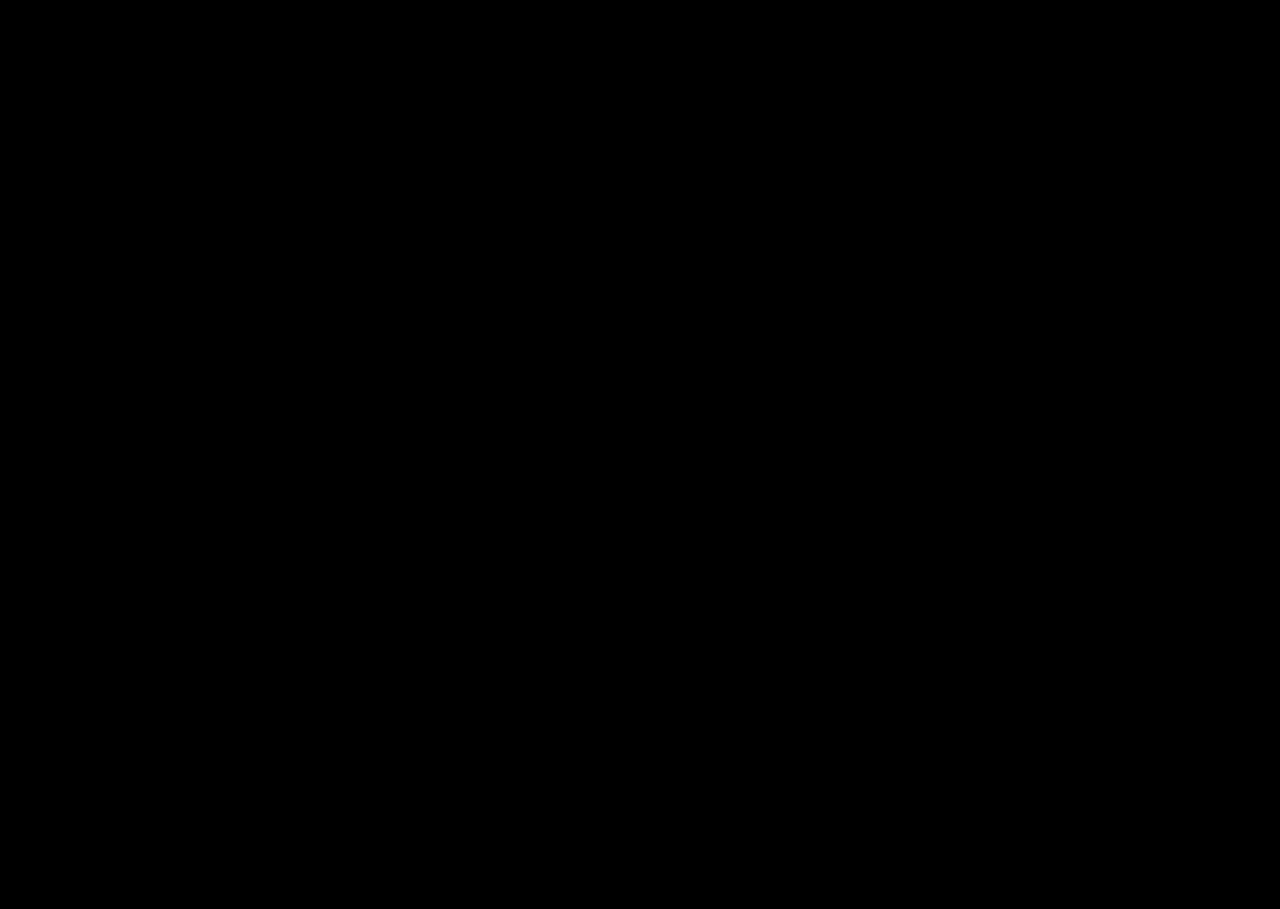
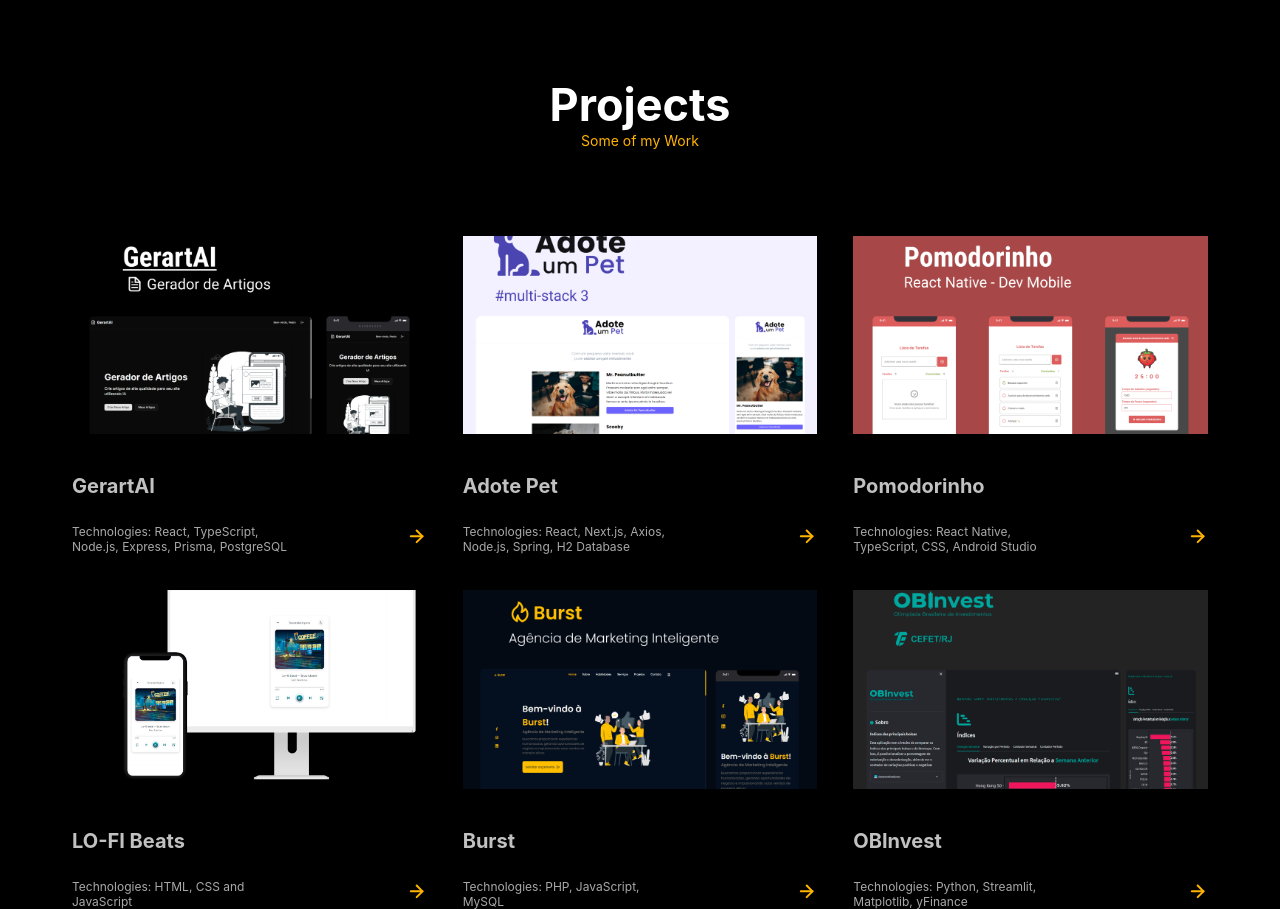
Before and after one commit to PedroCantanhede/portfolio-cantanhede, a React (Vite) app: page / in a window 1280 px wide. Shown: the part 3700-4609 px from the top of the page. Before the commit the page ends 3777 px from the top, so only its background shows below. Built offline with nearby package versions, Linux system fonts and the light colour scheme.

Commit message:
feat: implementation of the projects section

```diff
--- a/src/App.tsx
+++ b/src/App.tsx
@@ -3,6 +3,7 @@
 import AboutSection from '@/sections/AboutSection';
 import JourneySection from '@/sections/JourneySection';
 import TestimonialsSection from '@/sections/TestimonialsSection';
+import ProjectsSection from '@/sections/ProjectsSection';
 
 function App() {
   return (
@@ -13,6 +14,7 @@
         <AboutSection />
         <JourneySection />
         <TestimonialsSection />
+        <ProjectsSection />
       </main>
     </div>
   );
--- a/src/sections/ProjectsSection.tsx
+++ b/src/sections/ProjectsSection.tsx
@@ -1,193 +1,144 @@
-import { Card, CardContent, CardHeader, CardTitle } from '@/components/ui/card';
-import { Button } from '@/components/ui/button';
-import { ExternalLink, Github } from 'lucide-react';
-import type { Project } from '@/types';
+
+// Import project images
+import project1 from '@/assets/projects/project1.png';
+import project2 from '@/assets/projects/project2.png';
+import project3 from '@/assets/projects/project3.png';
+import project4 from '@/assets/projects/project4.png';
+import project5 from '@/assets/projects/project5.png';
+import project6 from '@/assets/projects/project6.png';
+
+// Import button icon
+import buttonMain from '@/assets/button-main.svg';
 
 const ProjectsSection = () => {
-  const projects: Project[] = [
+  const projects = [
     {
-      id: '1',
-      title: 'E-commerce Platform',
-      description: 'Plataforma completa de e-commerce com carrinho de compras, pagamentos integrados e painel administrativo.',
-      image: '🛒',
-      technologies: ['React', 'Node.js', 'PostgreSQL', 'Stripe', 'Docker'],
-      githubUrl: 'https://github.com',
-      liveUrl: 'https://exemplo.com',
-      featured: true
+      id: 1,
+      title: "GerartAI",
+      technologies: "Technologies: React, TypeScript, Node.js, Express, Prisma, PostgreSQL",
+      image: project1
     },
     {
-      id: '2',
-      title: 'Task Management App',
-      description: 'Aplicação de gerenciamento de tarefas com drag-and-drop, notificações e colaboração em tempo real.',
-      image: '📋',
-      technologies: ['React', 'TypeScript', 'Socket.io', 'MongoDB', 'Tailwind CSS'],
-      githubUrl: 'https://github.com',
-      liveUrl: 'https://exemplo.com',
-      featured: true
+      id: 2,
+      title: "Adote Pet",
+      technologies: "Technologies: React, Next.js, Axios, Node.js, Spring, H2 Database",
+      image: project2
     },
     {
-      id: '3',
-      title: 'Weather Dashboard',
-      description: 'Dashboard interativo para visualização de dados meteorológicos com gráficos e mapas.',
-      image: '🌤️',
-      technologies: ['Vue.js', 'Chart.js', 'OpenWeather API', 'PWA'],
-      githubUrl: 'https://github.com',
-      liveUrl: 'https://exemplo.com',
-      featured: false
+      id: 3,
+      title: "Pomodorinho",
+      technologies: "Technologies: React Native, TypeScript, CSS, Android Studio",
+      image: project3
     },
     {
-      id: '4',
-      title: 'Social Media Analytics',
-      description: 'Ferramenta de análise de redes sociais com relatórios detalhados e insights automatizados.',
-      image: '📊',
-      technologies: ['Next.js', 'Python', 'TensorFlow', 'Redis', 'AWS'],
-      githubUrl: 'https://github.com',
-      liveUrl: 'https://exemplo.com',
-      featured: false
+      id: 4,
+      title: "LO-FI Beats",
+      technologies: "Technologies: HTML, CSS and JavaScript",
+      image: project4
     },
     {
-      id: '5',
-      title: 'Mobile Banking App',
-      description: 'Aplicativo móvel de banco digital com autenticação biométrica e transferências instantâneas.',
-      image: '🏦',
-      technologies: ['React Native', 'Node.js', 'PostgreSQL', 'JWT', 'Biometrics'],
-      githubUrl: 'https://github.com',
-      liveUrl: 'https://exemplo.com',
-      featured: true
+      id: 5,
+      title: "Burst",
+      technologies: "Technologies: PHP, JavaScript, MySQL",
+      image: project5
     },
     {
-      id: '6',
-      title: 'AI Chatbot',
-      description: 'Chatbot inteligente com processamento de linguagem natural e integração com múltiplas plataformas.',
-      image: '🤖',
-      technologies: ['Python', 'OpenAI API', 'FastAPI', 'WebSocket', 'Docker'],
-      githubUrl: 'https://github.com',
-      liveUrl: 'https://exemplo.com',
-      featured: false
+      id: 6,
+      title: "OBInvest",
+      technologies: "Technologies: Python, Streamlit, Matplotlib, yFinance",
+      image: project6
     }
   ];
 
-  const featuredProjects = projects.filter(project => project.featured);
-  const otherProjects = projects.filter(project => !project.featured);
-
   return (
-    <section id="projects" className="py-20 px-4 sm:px-6 lg:px-8 bg-secondary/20">
-      <div className="max-w-7xl mx-auto">
-        <div className="text-center mb-16">
-          <h2 className="text-3xl sm:text-4xl font-bold text-foreground mb-4">
-            Projetos
+    <section
+      id="projects"
+      className="min-h-screen flex items-center justify-center px-4 sm:px-6 lg:px-8 py-16"
+      style={{ paddingTop: "40px" }}
+    >
+      <div className="max-w-6xl mx-auto text-center">
+        <div className="space-y-12">
+          {/* Title and Subtitle */}
+          <div style={{ paddingBottom: "60px" }}>
+            <h2
+              className="text-[45px] font-extrabold text-white"
+              style={{ fontFamily: "Inter", margin: 0, padding: 0 }}
+            >
+              Projects
             </h2>
-          <p className="text-xl text-muted-foreground max-w-3xl mx-auto">
-            Alguns dos projetos que desenvolvi para demonstrar minhas habilidades e experiência
+            <p
+              className="text-[14px] font-semibold text-[#FFB400]"
+              style={{ fontFamily: "Inter", margin: 0, padding: 0, paddingBottom: "27px" }}
+            >
+              Some of my Work
             </p>
           </div>
 
-        {/* Featured Projects */}
-        <div className="mb-16">
-          <h3 className="text-2xl font-semibold text-foreground mb-8 text-center">
-            Projetos em Destaque
+          {/* Projects Grid */}
+          <div className="w-full flex justify-center">
+            <div className="grid grid-cols-3 gap-[36px] mx-auto">
+              {projects.map((project) => (
+                <div
+                  key={project.id}
+                  className="overflow-hidden"
+                  style={{ width: "354.67px", height: "318.33px", backgroundColor: "#000000" }}
+                >
+                  {/* Project Image */}
+                  <div style={{ width: "354.67px", height: "198.33px", overflow: "hidden" }}>
+                    <img
+                      src={project.image}
+                      alt={project.title}
+                      className="w-full h-full object-cover"
+                    />
+                  </div>
+
+                  {/* Project Content */}
+                  <div className="p-4 flex justify-between items-end h-[120px]">
+                    <div className="flex-1" style={{ textAlign: "left" }}>
+                      {/* Project Title */}
+                      <h3
+                        style={{
+                          fontFamily: "Inter",
+                          fontSize: "20px",
+                          fontWeight: 700,
+                          color: "#C1C1C1",
+                          margin: 0,
+                          padding: 0
+                        }}
+                      >
+                        {project.title}
                       </h3>
-          <div className="grid grid-cols-1 lg:grid-cols-2 gap-8">
-            {featuredProjects.map((project) => (
-              <Card key={project.id} className="hover:shadow-xl transition-all duration-300 group">
-                <CardHeader>
-                  <div className="flex items-center justify-between">
-                    <div className="text-4xl mb-2">{project.image}</div>
-                    <div className="flex space-x-2">
-                      {project.githubUrl && (
-                        <Button variant="ghost" size="icon" asChild>
-                          <a href={project.githubUrl} target="_blank" rel="noopener noreferrer">
-                            <Github className="h-4 w-4" />
-                          </a>
-                        </Button>
-                      )}
-                      {project.liveUrl && (
-                        <Button variant="ghost" size="icon" asChild>
-                          <a href={project.liveUrl} target="_blank" rel="noopener noreferrer">
-                            <ExternalLink className="h-4 w-4" />
-                          </a>
-                        </Button>
-                      )}
+
+
+                      {/* Technologies */}
+                      <p
+                        style={{
+                          fontFamily: "Inter",
+                          fontSize: "12px",
+                          fontWeight: 400,
+                          color: "#A9A9A9",
+                          margin: 0,
+                          padding: 0,
+                          paddingTop: "26px",
+                          maxWidth: "215px"
+                        }}
+                      >
+                        {project.technologies}
+                      </p>
+                    </div>
+
+                    {/* Button */}
+                    <div className="flex-shrink-0">
+                      <img
+                        src={buttonMain}
+                        alt="View Project"
+                        className="w-6 h-6 cursor-pointer hover:opacity-80 transition-opacity"
+                      />
                     </div>
                   </div>
-                  <CardTitle className="text-xl text-foreground group-hover:text-primary transition-colors">
-                    {project.title}
-                  </CardTitle>
-                </CardHeader>
-                <CardContent>
-                  <p className="text-muted-foreground mb-4">
-                    {project.description}
-                  </p>
-                  <div className="flex flex-wrap gap-2">
-                    {project.technologies.map((tech) => (
-                      <span
-                        key={tech}
-                        className="px-3 py-1 bg-primary/10 text-primary rounded-full text-sm"
-                      >
-                        {tech}
-                      </span>
+                </div>
               ))}
             </div>
-                </CardContent>
-              </Card>
-            ))}
-          </div>
-        </div>
-
-        {/* Other Projects */}
-        <div>
-          <h3 className="text-2xl font-semibold text-foreground mb-8 text-center">
-            Outros Projetos
-          </h3>
-          <div className="grid grid-cols-1 md:grid-cols-2 lg:grid-cols-3 gap-6">
-            {otherProjects.map((project) => (
-              <Card key={project.id} className="hover:shadow-lg transition-all duration-300 group">
-                <CardHeader>
-                  <div className="flex items-center justify-between">
-                    <div className="text-3xl mb-2">{project.image}</div>
-                    <div className="flex space-x-2">
-                      {project.githubUrl && (
-                        <Button variant="ghost" size="icon" asChild>
-                          <a href={project.githubUrl} target="_blank" rel="noopener noreferrer">
-                            <Github className="h-4 w-4" />
-                          </a>
-                        </Button>
-                      )}
-                      {project.liveUrl && (
-                        <Button variant="ghost" size="icon" asChild>
-                          <a href={project.liveUrl} target="_blank" rel="noopener noreferrer">
-                            <ExternalLink className="h-4 w-4" />
-                          </a>
-                        </Button>
-                      )}
-                    </div>
-                  </div>
-                  <CardTitle className="text-lg text-foreground group-hover:text-primary transition-colors">
-                    {project.title}
-                  </CardTitle>
-                </CardHeader>
-                <CardContent>
-                  <p className="text-muted-foreground mb-4 text-sm">
-                    {project.description}
-                  </p>
-                  <div className="flex flex-wrap gap-1">
-                    {project.technologies.slice(0, 3).map((tech) => (
-                      <span
-                        key={tech}
-                        className="px-2 py-1 bg-secondary text-secondary-foreground rounded text-xs"
-                      >
-                        {tech}
-                      </span>
-                    ))}
-                    {project.technologies.length > 3 && (
-                      <span className="px-2 py-1 bg-secondary text-secondary-foreground rounded text-xs">
-                        +{project.technologies.length - 3}
-                      </span>
-                    )}
-                  </div>
-                </CardContent>
-              </Card>
-            ))}
           </div>
         </div>
       </div>
--- a/src/sections/TestimonialsSection.tsx
+++ b/src/sections/TestimonialsSection.tsx
@@ -5,7 +5,6 @@
     <section
       id="testimonials"
       className="min-h-screen flex items-center justify-center px-4 sm:px-6 lg:px-8 py-16"
-      style={{ paddingTop: "40px" }}
     >
       <div className="max-w-6xl mx-auto text-center">
         <div className="space-y-12">
```
Also changed, not shown: src/assets/button-main.svg (added), src/assets/button-secondary.svg (added). Lines whose indentation alone changed are shown as unchanged.
